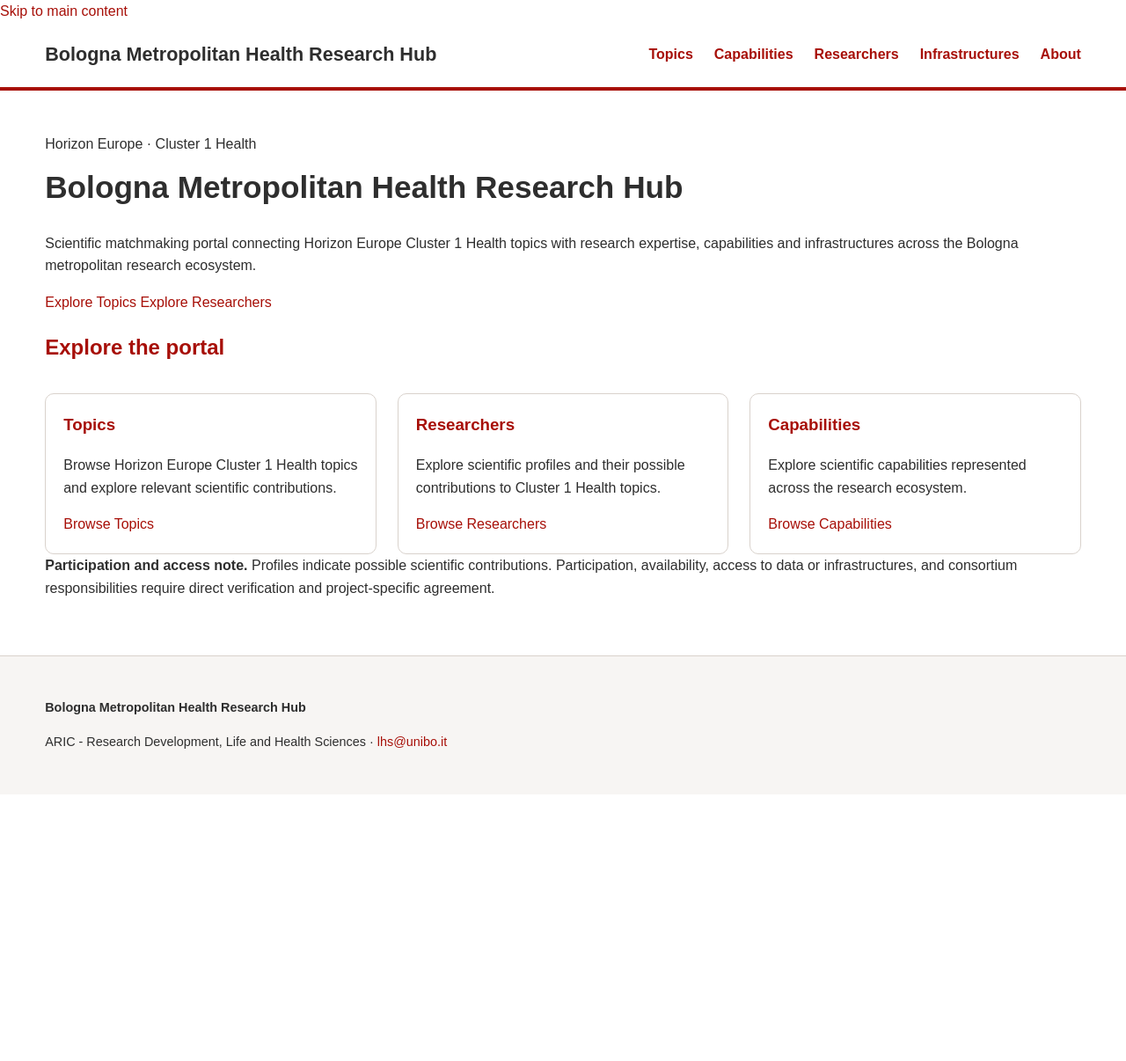
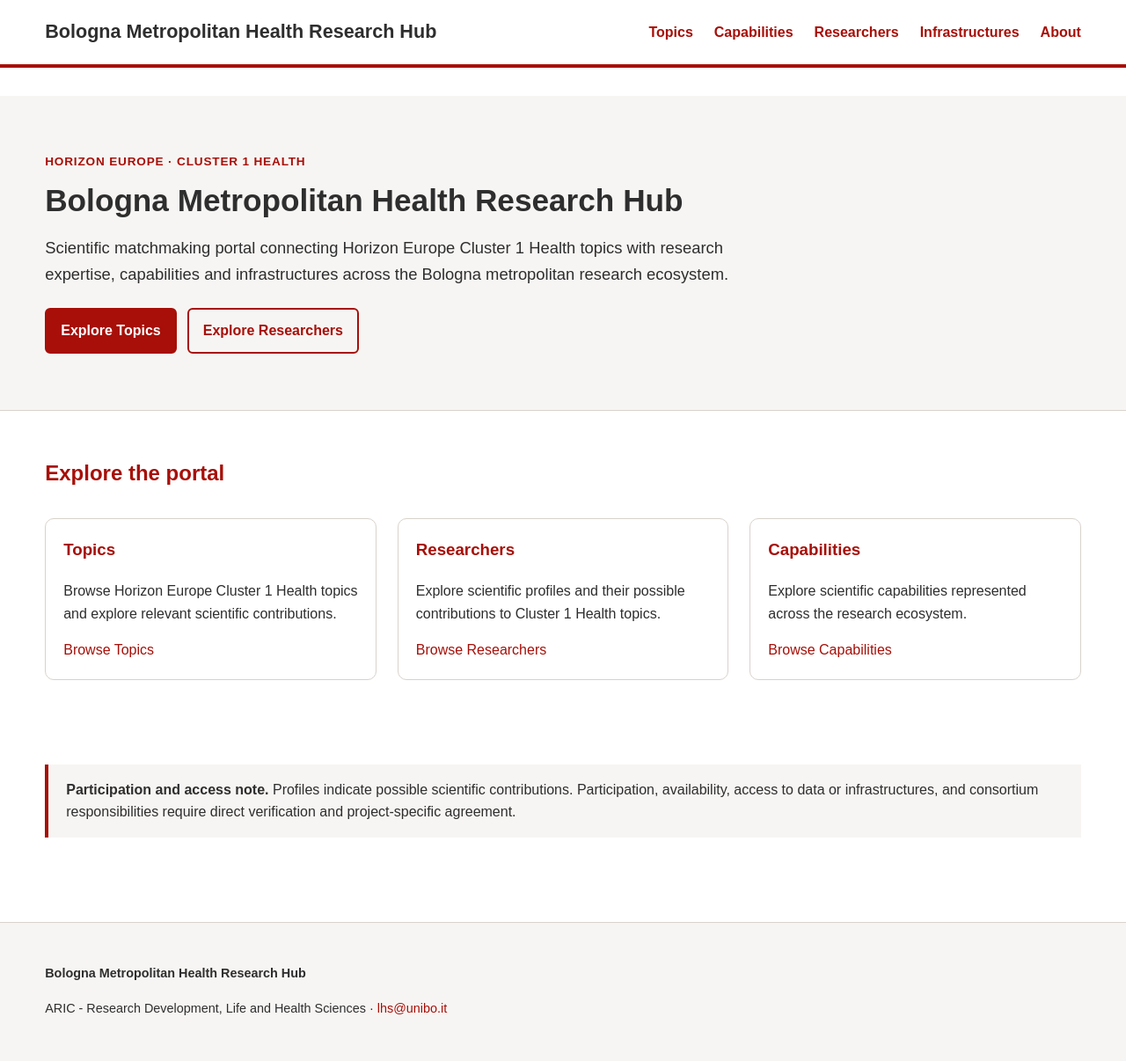
Before and after one commit to ARIC-LHS/bologna-health-hub, a Jekyll site: the page built from index.md, in a window 1280 px wide. Shown: the whole page at 88% size. Built offline with Jekyll 4.4.1, drawn with Linux system fonts in a browser that asks for light colours; before the commit the page ends 903 px from its top, so only the background shows below that.

Commit message:
style: extend portal design system

```diff
--- a/assets/css/main.css
+++ b/assets/css/main.css
@@ -146,3 +146,148 @@
   color: #666;
   margin-top: .2rem;
 }
+/* ACCESSIBILITY */
+
+.skip-link {
+  position: absolute;
+  left: -9999px;
+  top: auto;
+}
+
+.skip-link:focus {
+  left: 1rem;
+  top: 1rem;
+  z-index: 1000;
+  padding: .75rem 1rem;
+  background: var(--paper);
+  color: var(--unibo-red);
+  border: 2px solid var(--unibo-red);
+}
+
+/* LAYOUT */
+
+.header-inner {
+  display: flex;
+  justify-content: space-between;
+  align-items: center;
+  gap: 2rem;
+}
+
+.section {
+  padding-top: 2rem;
+  padding-bottom: 2rem;
+}
+
+/* HERO */
+
+.hero {
+  background: var(--surface);
+  border-bottom: 1px solid var(--line);
+  padding: 4rem 0;
+}
+
+.hero h1 {
+  max-width: 850px;
+  margin-bottom: 1rem;
+}
+
+.eyebrow {
+  margin: 0 0 .75rem;
+  color: var(--unibo-red);
+  font-size: .85rem;
+  font-weight: 700;
+  letter-spacing: .06em;
+  text-transform: uppercase;
+}
+
+.lede {
+  max-width: 800px;
+  font-size: 1.15rem;
+}
+
+/* BUTTONS */
+
+.button-row {
+  display: flex;
+  flex-wrap: wrap;
+  gap: .75rem;
+  margin-top: 1.5rem;
+}
+
+.button {
+  display: inline-block;
+  padding: .7rem 1rem;
+  border: 2px solid var(--unibo-red);
+  border-radius: 6px;
+  background: var(--unibo-red);
+  color: white;
+  font-weight: 700;
+}
+
+.button:hover {
+  background: var(--unibo-red-dark);
+  border-color: var(--unibo-red-dark);
+  color: white;
+  text-decoration: none;
+}
+
+.button-secondary {
+  background: transparent;
+  color: var(--unibo-red);
+}
+
+.button-secondary:hover {
+  background: var(--unibo-red);
+  color: white;
+}
+
+/* TAG LISTS */
+
+.tag-list {
+  display: flex;
+  flex-wrap: wrap;
+  gap: .5rem;
+  padding: 0;
+  margin: 1rem 0;
+  list-style: none;
+}
+
+.tag-list li {
+  padding: .25rem .6rem;
+  border: 1px solid var(--line);
+  border-radius: 999px;
+  background: var(--surface);
+  font-size: .85rem;
+}
+
+/* CAVEAT */
+
+.caveat {
+  margin-top: 2rem;
+  padding: 1rem 1.25rem;
+  border-left: 4px solid var(--unibo-red);
+  background: var(--surface);
+}
+
+/* RESPONSIVE */
+
+@media (max-width: 760px) {
+  .site-header .container,
+  .header-inner {
+    align-items: flex-start;
+    flex-direction: column;
+  }
+
+  .site-header nav {
+    flex-wrap: wrap;
+    gap: .75rem 1rem;
+  }
+
+  .hero {
+    padding: 2.5rem 0;
+  }
+
+  h1 {
+    font-size: 1.8rem;
+  }
+}
```
